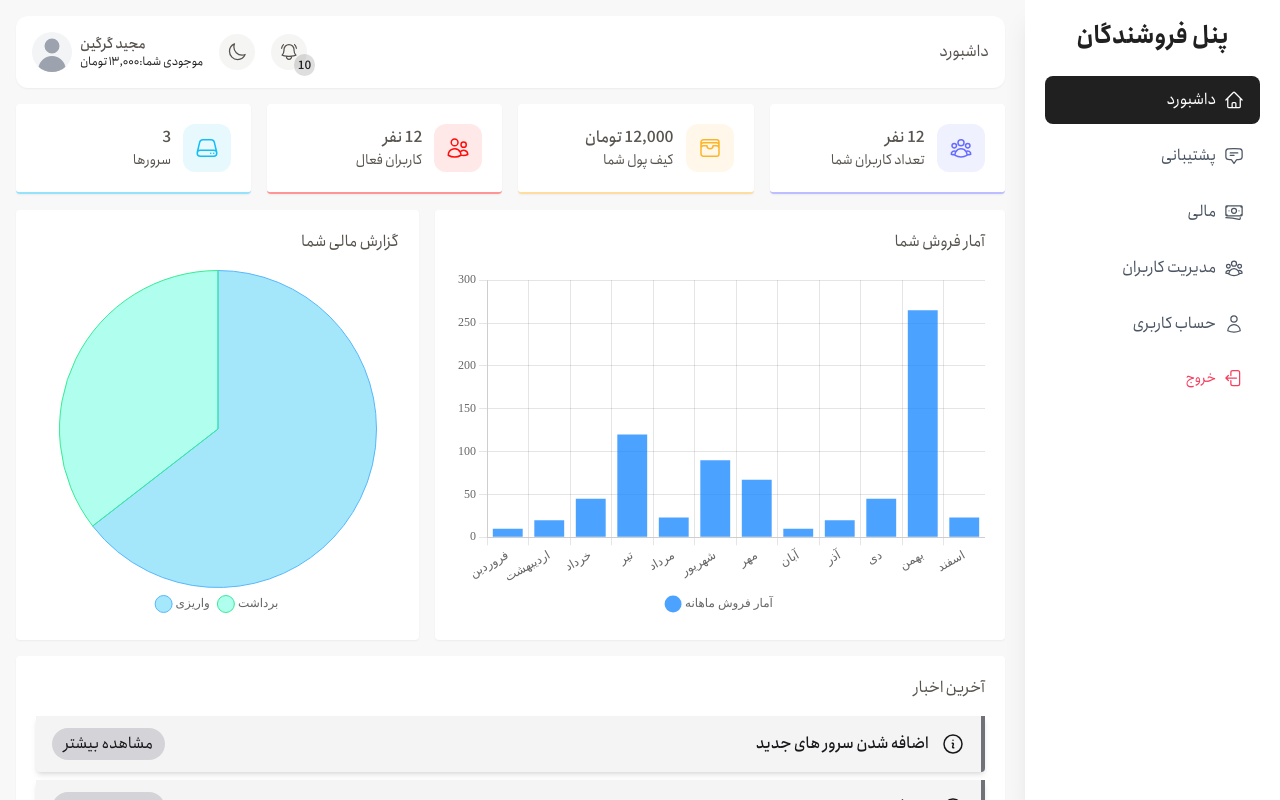
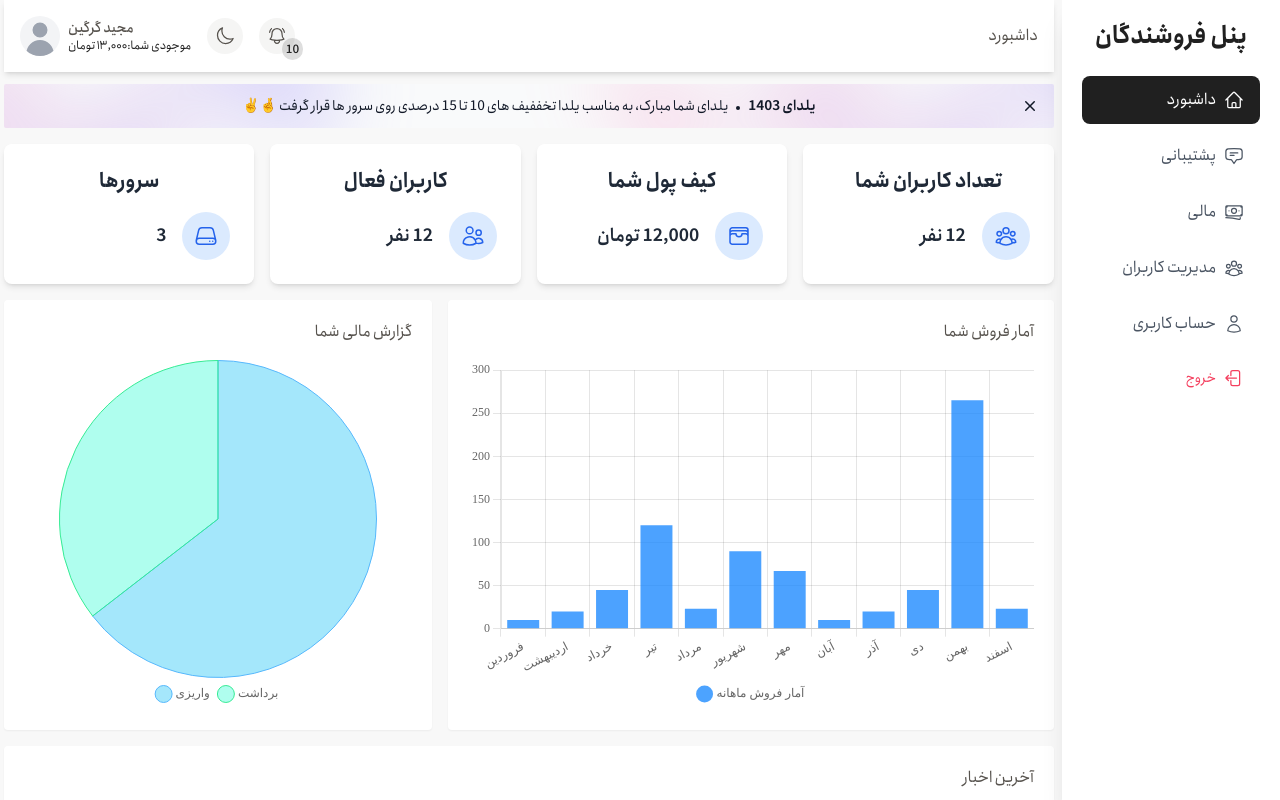
Before and after one commit to fatemeh-bd/k-connect-panel, a React (Vite) app: page /login in a window 1280 px wide. Both pictures are taken after typing "name@example.com", "Sample123" into the empty fields and a click on the button "ورود به پنل". Built offline with nearby package versions, Linux system fonts and the light colour scheme.

Commit message:
Accordion

```diff
--- a/src/App.tsx
+++ b/src/App.tsx
@@ -6,6 +6,7 @@
 import { useCookies } from "react-cookie";
 import TopBar from "./components/TopBar/TopBar";
 import { routesList } from "./utils/routesList";
+import Banner from "./components/Banners/Banner";
 
 function App() {
   const navigate = useNavigate();
@@ -25,8 +26,9 @@
         <div className="flex md:flex-row flex-col items-start h-screen overflow-hidden gap-1 w-full">
           <SideBar />
 
-          <div className="md:w-[80%] w-full px-4 mt-4 pb-4 h-screen overflow-auto">
+          <div className="md:w-[100%] w-full px-1  pb-4 h-screen overflow-auto">
             <TopBar />
+            <Banner />
             <div className="py-4">
               <Routes>
                 {routesList.map((item) => (
--- /dev/null
+++ b/src/components/Accordion/Accordion.tsx
@@ -0,0 +1,35 @@
+import { ChevronDownIcon } from "@heroicons/react/24/outline";
+import { useState } from "react";
+
+const Accordion = ({ data }: { data: { title: string; msg: string } }) => {
+    const [isOpen, setIsOpen] = useState(false);
+
+    const toggleAccordion = () => {
+        setIsOpen(!isOpen);
+    };
+
+    return (
+        <div className="mx-auto bg-white rounded-lg border border-gray-200">
+            <button
+                onClick={toggleAccordion}
+                className="flex justify-between items-center w-full px-6 py-4 text-left bg-gray-50 hover:bg-gray-100"
+            >
+                <span className="text-lg font-medium text-gray-800">{data.title}</span>
+                <ChevronDownIcon
+                    className={`h-5 w-5 text-gray-600 transition-transform duration-300 ${
+                        isOpen ? "rotate-180" : ""
+                    }`}
+                />
+            </button>
+            <div
+                className={`overflow-hidden transition-[max-height] duration-300 ease-in-out ${
+                    isOpen ? "max-h-40" : "max-h-0"
+                }`}
+            >
+                <div className="px-6 py-4 text-gray-700">{data.msg}</div>
+            </div>
+        </div>
+    );
+};
+
+export default Accordion;
--- /dev/null
+++ b/src/components/Banners/Banner.tsx
@@ -0,0 +1,75 @@
+import { XMarkIcon } from '@heroicons/react/20/solid';
+import { useState } from 'react';
+const Banner = () => {
+
+
+
+    const [isVisible, setIsVisible] = useState(true); // State برای کنترل نمایش بنر
+
+    const handleClose = () => {
+        setIsVisible(false); // مخفی کردن بنر
+    };
+
+    if (!isVisible) return null;
+
+
+    return (
+        isVisible == true ?
+            <div
+
+                className="relative mt-3 flex-row-reverse rounded-sm isolate flex items-center gap-x-6 overflow-hidden bg-gray-50 px-6 py-2.5 sm:px-3.5 sm:before:flex-1"
+            >
+
+                <div
+                    aria-hidden="true"
+                    className="absolute right-[max(-7rem,calc(50%-52rem))] top-1/2 -z-10 -translate-y-1/2 transform-gpu blur-2xl"
+                >
+                    <div
+                        style={{
+                            clipPath:
+                                'polygon(74.8% 41.9%, 97.2% 73.2%, 100% 34.9%, 92.5% 0.4%, 87.5% 0%, 75% 28.6%, 58.5% 54.6%, 50.1% 56.8%, 46.9% 44%, 48.3% 17.4%, 24.7% 53.9%, 0% 27.9%, 11.9% 74.2%, 24.9% 54.1%, 68.6% 100%, 74.8% 41.9%)',
+                        }}
+                        className="aspect-[577/310] w-[36.0625rem] bg-gradient-to-r from-[#ff80b5] to-[#9089fc] opacity-30"
+                    />
+                </div>
+                <div
+                    aria-hidden="true"
+                    className="absolute right-[max(45rem,calc(50%+8rem))] top-1/2 -z-10 -translate-y-1/2 transform-gpu blur-2xl"
+                >
+                    <div
+                        style={{
+                            clipPath:
+                                'polygon(74.8% 41.9%, 97.2% 73.2%, 100% 34.9%, 92.5% 0.4%, 87.5% 0%, 75% 28.6%, 58.5% 54.6%, 50.1% 56.8%, 46.9% 44%, 48.3% 17.4%, 24.7% 53.9%, 0% 27.9%, 11.9% 74.2%, 24.9% 54.1%, 68.6% 100%, 74.8% 41.9%)',
+                        }}
+                        className="aspect-[577/310] w-[36.0625rem] bg-gradient-to-r from-[#ff80b5] to-[#9089fc] opacity-30"
+                    />
+                </div>
+
+                <div className="flex flex-wrap items-center gap-x-4 gap-y-2">
+                    <p className="text-sm/6 text-right text-gray-900">
+                        <strong className="font-semibold"> یلدای 1403</strong>
+                        <svg
+                            viewBox="0 0 2 2"
+                            aria-hidden="true"
+                            className="mx-2 inline-block h-1 w-1 fill-current"
+                        >
+                            <circle r={1} cx={1} cy={1} />
+                        </svg>
+                        یلدای شما مبارک، به مناسب یلدا تخففیف های 10 تا 15 درصدی روی سرور ها قرار گرفت 🤞✌️
+                    </p>
+
+                </div>
+                <div className="flex flex-1 justify-start">
+                    <button type="button" className="-m-3 p-3 focus-visible:outline-offset-[-4px]"
+                        onClick={handleClose} // اضافه کردن رویداد کلیک
+                    >
+                        <span className="sr-only">بستن</span>
+                        <XMarkIcon aria-hidden="true" className="h-5 w-5 text-gray-900" />
+                    </button>
+                </div>
+            </div>
+            : ""
+    );
+};
+
+export default Banner;
--- a/src/components/TopBar/TopBar.tsx
+++ b/src/components/TopBar/TopBar.tsx
@@ -16,7 +16,7 @@
     }
   }, [pathname]);
   return (
-    <div className="bg-white flex md:flex-row flex-col-reverse justify-between gap-4 flex-wrap items-center shadow-sm rounded-xl p-4 w-full sticky top-0 z-40">
+    <div className="bg-white flex md:flex-row flex-col-reverse justify-between gap-4 flex-wrap items-center shadow-md  p-4 w-full sticky top-0 z-40">
       <Paragraph className="md:block hidden">{pageTitle}</Paragraph>
       <div className="md:w-fit w-full flex items-center md:justify-end justify-between gap-4 flex-wrap">
         <Bell />
--- a/src/pages/dashboard/_components/InfoBox.tsx
+++ b/src/pages/dashboard/_components/InfoBox.tsx
@@ -1,35 +1,31 @@
-import Paragraph from "../../../components/typography/Paragraph";
-import { boxStyle, Sizes, SvgType } from "../../../utils/enums";
-
+import { SvgType } from "../../../utils/enums";
 const InfoBox = ({
   data,
 }: {
   data: { icon: SvgType; title: string; value: string; color: string };
 }) => {
+
   return (
-    <div
-      className={`${boxStyle} flex items-center md:gap-3 gap-2 hover:border-[${data.color}] cursor-default`}
-      style={{
-        borderBottom: "2px solid",
-        borderBottomColor: data.color + "70",
-      }}
-    >
-      {
-        <data.icon
-          className={`md:size-12 size-8 md:p-3 p-1.5 rounded-xl`}
-          style={{ backgroundColor: `${data.color}18`, color: data.color }}
-        />
-      }
 
-      <div>
-        <Paragraph size={Sizes.lg} className="font-medium">
-          {data.value}
-        </Paragraph>
-        <Paragraph className="text-stone-400 md:text-sm text-xs">
-          {data.title}
-        </Paragraph>
+    <div className="max-w-md mx-auto bg-white rounded-lg shadow-md p-6">
+      <p className="text-xl font-bold text-gray-800 text-center">{data.title}</p>
+      <div className="mt-4 grid ">
+        {/* تعداد سرورها */}
+        <div className="flex items-center gap-4">
+          <div className="flex items-center justify-center w-12 h-12 bg-blue-100 rounded-full">
+            <data.icon
+              className="w-6 h-6 text-blue-600"
+            />
+
+          </div>
+          <p className="text-lg font-semibold text-gray-800">{data.value}</p>
+
+        </div>
+
       </div>
     </div>
+
+
   );
 };
 
--- a/src/pages/dashboard/_components/LastNotifications.tsx
+++ b/src/pages/dashboard/_components/LastNotifications.tsx
@@ -1,61 +1,22 @@
-import { InformationCircleIcon } from "@heroicons/react/24/outline";
 import { boxStyle } from "../../../utils/enums";
 import Paragraph from "../../../components/typography/Paragraph";
-import { Link } from "react-router-dom";
+import Accordion from "../../../components/Accordion/Accordion";
 
 const LastNotifications = () => {
+
+  const accordionData = [
+    { title: "عنوان اول", msg: "این متن مربوط به محتوای اول است." },
+    { title: "عنوان دوم", msg: "این متن مربوط به محتوای دوم است." },
+    { title: "عنوان سوم", msg: "این متن مربوط به محتوای سوم است." },
+  ];
+
   return (
     <div className={boxStyle}>
       <Paragraph className="mb-4">آخرین اخبار</Paragraph>
       <div className="space-y-2">
-        <div
-          className="bg-zinc-100 border-r-4 border-zinc-500 rounded-b text-zinc-900 px-4 py-3 shadow-md flex items-center justify-between flex-wrap gap-2"
-          role="alert"
-        >
-          <div className="flex gap-3">
-            <InformationCircleIcon className="size-6" />
-
-            <p className="font-medium">اضافه شدن سرور های جدید </p>
-          </div>
-          <Link
-            className="bg-zinc-300 mr-auto py-1 px-3 rounded-full hover:bg-primary hover:text-white"
-            to="/"
-          >
-            مشاهده بیشتر
-          </Link>
-        </div>
-        <div
-          className="bg-zinc-100 border-r-4 border-zinc-500 rounded-b text-zinc-900 px-4 py-3 shadow-md flex items-center justify-between flex-wrap gap-2"
-          role="alert"
-        >
-          <div className="flex gap-3">
-            <InformationCircleIcon className="size-6" />
-
-            <p className="font-medium">اضافه شدن سرور های جدید </p>
-          </div>
-          <Link
-            className="bg-zinc-300 mr-auto py-1 px-3 rounded-full hover:bg-primary hover:text-white"
-            to="/"
-          >
-            مشاهده بیشتر
-          </Link>
-        </div>
-        <div
-          className="bg-zinc-100 border-r-4 border-zinc-500 rounded-b text-zinc-900 px-4 py-3 shadow-md flex items-center justify-between flex-wrap gap-2"
-          role="alert"
-        >
-          <div className="flex gap-3">
-            <InformationCircleIcon className="size-6" />
-
-            <p className="font-medium">اضافه شدن سرور های جدید </p>
-          </div>
-          <Link
-            className="bg-zinc-300 mr-auto py-1 px-3 rounded-full hover:bg-primary hover:text-white"
-            to="/"
-          >
-            مشاهده بیشتر
-          </Link>
-        </div>
+        {accordionData.map((item, index) => (
+          <Accordion  data={item} />
+        ))}
       </div>
     </div>
   );
```
